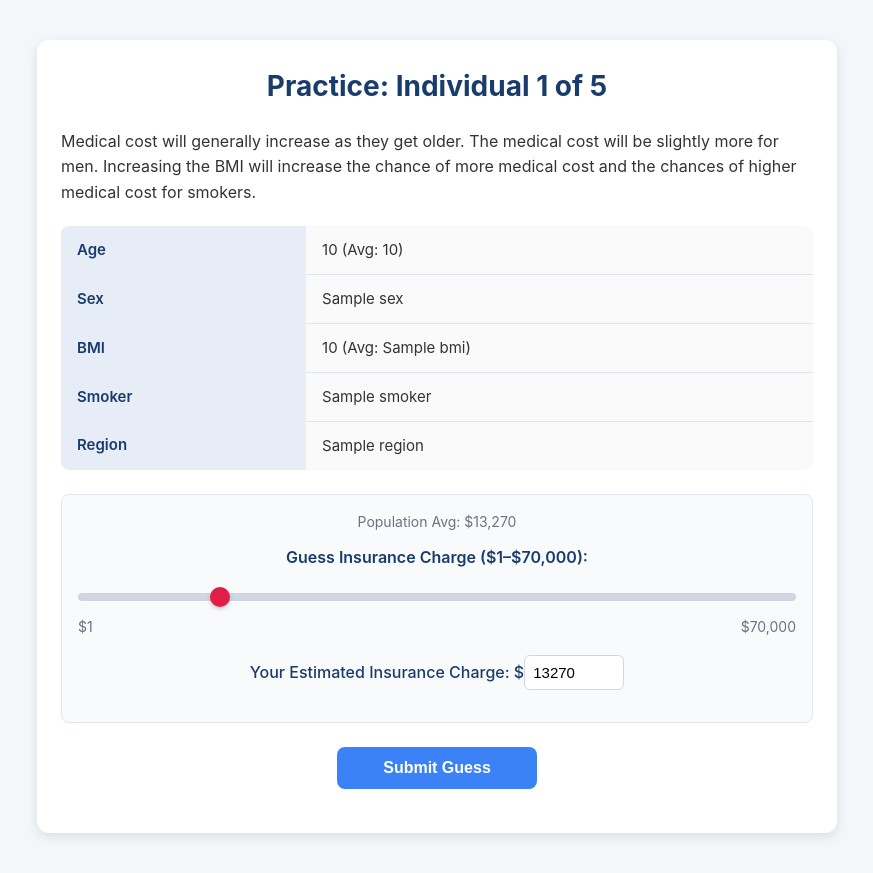
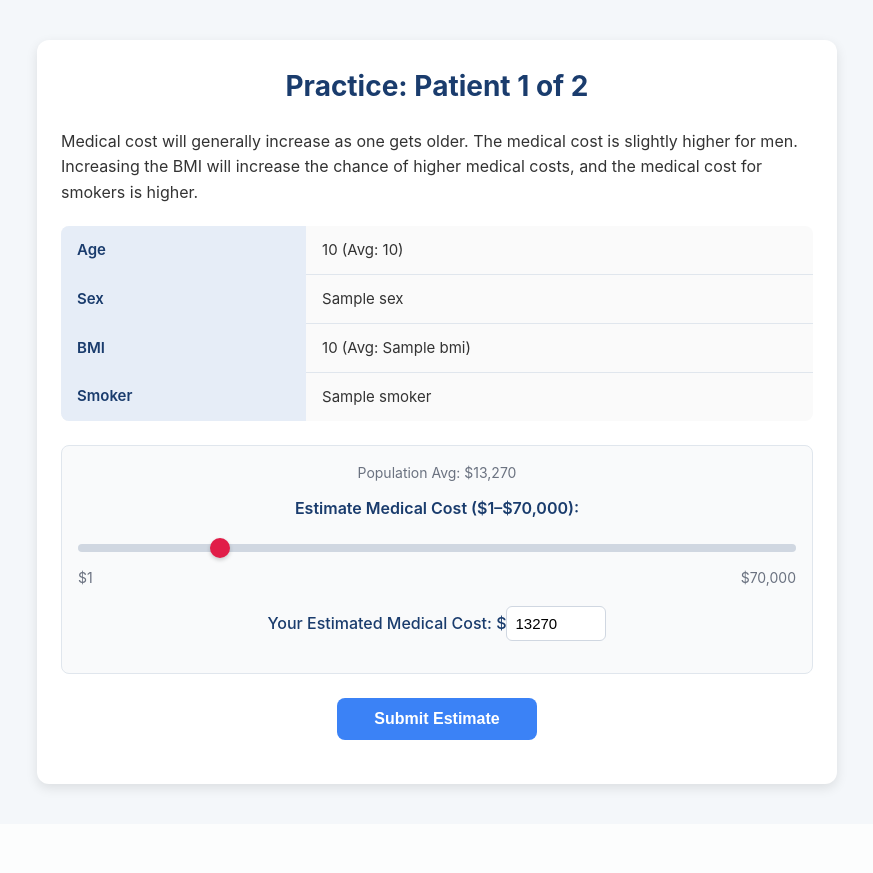
Before and after one commit to AMIRASRZAD/InsuranceExp, a Flask app: template templates/practice.html in a window 1280 px wide. Shown: the whole page, without its empty margins (203-1076 px from the left). After the commit the page ends 793 px from the top, so only its background shows below. Run offline with Flask 2, Linux system fonts and the light colour scheme; the template is opened without the code that fills it: most values are stand-ins (such as "Sample title", 1, 10 or a date in 2020); parts of the project's set-up code (start-up, migrations or seed data) failed here and were passed over; some libraries are stand-ins or nearby versions.

```diff
--- a/app.py
+++ b/app.py
@@ -117,9 +117,9 @@ def aleatoric_charts(level, predicted_charge, true_charge, task_id):
     plt.plot(x, y, color='#4CAF50')
     plt.fill_between(x, y, alpha=0.3, color='#4CAF50')
     plt.axvline(predicted_charge, color='#D32F2F', linestyle='--', label='Predicted Charge')
-    plt.xlabel('Insurance Charge (USD)')
+    plt.xlabel('Medical Cost (USD)')
     plt.ylabel('Likelihood')
-    plt.title('Charge Likelihood')
+    plt.title('Cost Likelihood')
     plt.gca().get_yaxis().set_visible(False)
     plt.tight_layout()
 
@@ -134,9 +134,9 @@ def sample_rows(condition):
     condition_map = {1: 'AI_only', 2: 'epistemic', 3: 'aleatoric'}
     condition_str = condition_map[condition]
     valid_rows = df[df['condition'].str.lower() == condition_str.lower()]
-    if len(valid_rows) != 16:
-        logging.warning(f"Expected 16 rows for condition {condition_str}, found {len(valid_rows)}")
-        valid_rows = df[df['condition'].isin(['AI_only', 'epistemic', 'aleatoric'])].sample(16, random_state=np.random.randint(1000))
+    if len(valid_rows) != 8:
+        logging.warning(f"Expected 8 rows for condition {condition_str}, found {len(valid_rows)}")
+        valid_rows = df[df['condition'].isin(['AI_only', 'epistemic', 'aleatoric'])].sample(8, random_state=np.random.randint(1000))
     sampled_rows = valid_rows.to_dict('records')
     random.shuffle(sampled_rows)
     for i, row in enumerate(sampled_rows):
@@ -144,7 +144,7 @@ def sample_rows(condition):
     return sampled_rows
 
 def get_practice_data():
-    return df[df['condition'] == 'practice'].sample(5, random_state=np.random.randint(1000)).to_dict('records')
+    return df[df['condition'] == 'practice'].sample(2, random_state=np.random.randint(1000)).to_dict('records')
 
 @app.route('/')
 def index():
@@ -181,7 +181,7 @@ def start():
 def practice():
     practice_index = session.get('practice_index', 0)
     practice_data = get_practice_data()
-    if practice_index >= 5:
+    if practice_index >= 2:
         return redirect(url_for('transition'))
 
     practice_row = practice_data[practice_index]
@@ -195,7 +195,7 @@ def practice():
                 raise ValueError
         except (ValueError, TypeError):
             logging.error(f"Invalid initial_guess: {initial_guess}")
-            return "Invalid charge guess. Please select a value between 1 and 70,000 USD.", 400
+            return "Invalid cost estimate. Please select a value between 1 and 70,000 USD.", 400
 
         session['practice_index'] += 1
         return render_template('practice_result.html',
@@ -208,8 +208,7 @@ def practice():
         'age': practice_row['age'],
         'sex': practice_row['sex'],
         'bmi': practice_row['bmi'],
-        'smoker': practice_row['smoker'],
-        'region': practice_row['region']
+        'smoker': practice_row['smoker']
     }
     return render_template('practice.html',
                          customer_info=customer_info,
@@ -224,13 +223,17 @@ def transition():
 def task():
     task_index = session.get('task_index', 0)
     tasks = session.get('tasks', [])
-    if task_index >= 16:
+    if task_index >= 8:
         max_retries = 3
         conn = None
         for attempt in range(max_retries):
             conn = db_pool.getconn()
             try:
                 with conn.cursor() as cur:
+                    # Log table schema
+                    cur.execute("SELECT column_name FROM information_schema.columns WHERE table_name = 'responses'")
+                    schema = [row[0] for row in cur.fetchall()]
+                    logging.debug(f"Responses table schema: {schema}")
                     for response in session.get('responses', []):
                         task_data = next(t for t in tasks if t['ID'] == response['ID'])
                         uncertainty_level = task_data.get('uncertainty_level', 1)
@@ -242,16 +245,24 @@ def task():
                         except (ValueError, TypeError):
                             logging.error(f"Non-integer uncertainty_level: {uncertainty_level}")
                             uncertainty_level = 1
+                        # Prepare response copy for logging
+                        log_response = response.copy()
+                        log_response['Created_At'] = log_response['Created_At'].isoformat()
+                        logging.debug(f"Response data: {json.dumps(log_response)}")
+                        insert_args = (
+                            session['participant_id'], response['Task_Number'], response['Condition'], response['Initial_Guess'],
+                            response['Final_Guess'], response['Predicted_Charge'], uncertainty_level,
+                            task_data['true_charges'], task_data['age'], task_data['sex'], task_data['bmi'],
+                            task_data['children'], task_data['smoker'], task_data['prediction_error'],
+                            task_data['total_uncertainty_std'], task_data['epistemic_uncertainty_std'], task_data['aleatoric_uncertainty_std'],
+                            response['Task_Duration_ms'], response['Created_At']
+                        )
+                        logging.debug(f"INSERT arguments: {insert_args}")
                         cur.execute(
                             "INSERT INTO responses (participant_id, task_number, condition, initial_guess, final_guess, predicted_charge, uncertainty_level, "
-                            "true_charge, age, sex, bmi, children, smoker, region, prediction_error, total_uncertainty_std, epistemic_uncertainty_std, aleatoric_uncertainty_std, task_duration_ms, created_at) "
-                            "VALUES (%s, %s, %s, %s, %s, %s, %s, %s, %s, %s, %s, %s, %s, %s, %s, %s, %s, %s, %s, %s)",
-                            (session['participant_id'], response['Task_Number'], response['Condition'], response['Initial_Guess'],
-                             response['Final_Guess'], response['Predicted_Charge'], uncertainty_level,
-                             task_data['true_charges'], task_data['age'], task_data['sex'], task_data['bmi'],
-                             task_data['children'], task_data['smoker'], task_data['region'], task_data['prediction_error'],
-                             task_data['total_uncertainty_std'], task_data['epistemic_uncertainty_std'], task_data['aleatoric_uncertainty_std'],
-                             response['Task_Duration_ms'], response['Created_At'])
+                            "true_charge, age, sex, bmi, children, smoker, prediction_error, total_uncertainty_std, epistemic_uncertainty_std, aleatoric_uncertainty_std, task_duration_ms, created_at) "
+                            "VALUES (%s, %s, %s, %s, %s, %s, %s, %s, %s, %s, %s, %s, %s, %s, %s, %s, %s, %s, %s)",
+                            insert_args
                         )
                     conn.commit()
                 logging.info("Database commit successful")
@@ -289,19 +300,17 @@ def task():
                 raise ValueError
         except (ValueError, TypeError):
             logging.error(f"Invalid initial_guess: {initial_guess}")
-            return "Invalid charge guess. Please select a value between 1 and 70,000 USD.", 400
+            return "Invalid cost estimate. Please select a value between 1 and 70,000 USD.", 400
         session['current_initial_guess'] = initial_guess
-        session['task_start_time'] = time.time()  # Record task start time
+        session['task_start_time'] = time.time()
         return redirect(url_for('stage2'))
 
     customer_info = {
         'age': task_data['age'],
         'sex': task_data['sex'],
         'bmi': task_data['bmi'],
-        'smoker': task_data['smoker'],
-        'region': task_data['region']
+        'smoker': task_data['smoker']
     }
-    session['task_start_time'] = time.time()  # Record task start time for GET request
     return render_template('assessment.html',
                          customer_info=customer_info,
                          averages=AVERAGES,
@@ -310,27 +319,22 @@ def task():
 @app.route('/stage2', methods=['GET', 'POST'])
 def stage2():
     task_index = session.get('task_index', 0)
-    task_data = session['tasks'][task_index]
+    task_data = session.get('tasks', [])[task_index]
     condition = session['condition']
     initial_guess = session.get('current_initial_guess')
     customer_number = task_index + 1
 
     if request.method == 'POST':
-        action = request.form.get('action')
-        if action == 'view' or not session.get('show_ai_info', False):
-            session['show_ai_info'] = True
-            return redirect(url_for('stage2'))
-        elif action == 'submit':
-            final_guess = request.form.get('final_guess_value')
-            try:
-                final_guess = float(final_guess)
-                if final_guess < 1 or final_guess > 70000:
-                    raise ValueError
-            except (ValueError, TypeError):
-                logging.error(f"Invalid final_guess: {final_guess}")
-                return "Invalid charge guess. Please select a value between 1 and 70,000 USD.", 400
-            session['current_final_guess'] = final_guess
-            return redirect(url_for('stage3'))
+        final_guess = request.form.get('final_guess_value')
+        try:
+            final_guess = float(final_guess)
+            if final_guess < 1 or final_guess > 70000:
+                raise ValueError
+        except (ValueError, TypeError):
+            logging.error(f"Invalid final_guess: {final_guess}")
+            return "Invalid cost estimate. Please select a value between 1 and 70,000 USD.", 400
+        session['current_final_guess'] = final_guess
+        return redirect(url_for('stage3'))
 
     predicted_charge = task_data['predicted_charges']
     info_data = None
@@ -344,14 +348,12 @@ def stage2():
         'age': task_data['age'],
         'sex': task_data['sex'],
         'bmi': task_data['bmi'],
-        'smoker': task_data['smoker'],
-        'region': task_data['region']
+        'smoker': task_data['smoker']
     }
 
     return render_template(f'review_condition{condition}.html',
                          predicted_charge=predicted_charge,
                          initial_guess=initial_guess,
-                         show_ai_info=session.get('show_ai_info', False),
                          info_data=info_data,
                          customer_number=customer_number,
                          customer_info=customer_info,
@@ -361,16 +363,15 @@ def stage2():
 def stage3():
     task_index = session.get('task_index', 0)
     tasks = session.get('tasks', [])
-    if task_index >= 16:
-        logging.error(f"Invalid task_index: {task_index}")
+    if task_index >= 8:
         return redirect(url_for('task'))
 
     task_data = tasks[task_index]
     initial_guess = session.get('current_initial_guess')
     final_guess = session.get('current_final_guess')
     task_start_time = session.get('task_start_time', time.time())
-    task_duration_ms = (time.time() - task_start_time) * 1000  # Duration in milliseconds
-    created_at = datetime.datetime.now()  # Record task completion timestamp
+    task_duration_ms = (time.time() - task_start_time) * 1000
+    created_at = datetime.datetime.now()
 
     if request.method == 'POST':
         session['responses'].append({
@@ -386,7 +387,6 @@ def stage3():
             'Created_At': created_at
         })
         session['task_index'] += 1
-        session.pop('show_ai_info', None)
         session.pop('current_initial_guess', None)
         session.pop('current_final_guess', None)
         session.pop('task_start_time', None)
--- a/templates/index.html
+++ b/templates/index.html
@@ -11,15 +11,14 @@
         <h1>Medical Cost Estimation Study</h1>
         <p>Thank you for participating in our research to estimate medical costs!</p>
         <h2>About the Study</h2>
-        <p>You are working in an insurance company and you will estimate medical costs (the expenses for healthcare services individuals incur) based on the following individual information:</p>
+        <p>Imagine that you are a medical insurance employee and you need to estimate medical costs (the expenses for healthcare services patients incur) based on the following patient information:</p>
         <ul>
             <li>Age</li>
             <li>Sex</li>
             <li>BMI (Body Mass Index)</li>
             <li>Smoker Status</li>
-            <li>Region</li>
         </ul>
-        <p>There are some practice questions to help you get accurate estimates and then the main questions will be shown.</p>
+        <p>There are two practice tasks to help you get accurate estimates, followed by eight main tasks.</p>
         <h2>Time</h2>
         <p>~10–15 minutes</p>
         <form action="{{ url_for('start') }}" method="post">
--- a/templates/practice.html
+++ b/templates/practice.html
@@ -3,34 +3,33 @@
 <head>
     <meta charset="UTF-8">
     <meta name="viewport" content="width=device-width, initial-scale=1.0">
-    <title>Practice: Individual {{ customer_number }} of 5</title>
+    <title>Practice: Patient {{ customer_number }} of 2</title>
     <link rel="stylesheet" href="/static/styles.css">
     <script src="/static/slider.js"></script>
 </head>
 <body>
     <div class="container">
-        <h1>Practice: Individual {{ customer_number }} of 5</h1>
-        <p>Medical cost will generally increase as they get older. The medical cost will be slightly more for men. Increasing the BMI will increase the chance of more medical cost and the chances of higher medical cost for smokers.</p>
+        <h1>Practice: Patient {{ customer_number }} of 2</h1>
+        <p>Medical cost will generally increase as one gets older. The medical cost is slightly higher for men. Increasing the BMI will increase the chance of higher medical costs, and the medical cost for smokers is higher.</p>
         <table class="info-table">
             <tr><th>Age</th><td>{{ customer_info['age'] }} (Avg: {{ averages['age'] }})</td></tr>
             <tr><th>Sex</th><td>{{ customer_info['sex'] }}</td></tr>
             <tr><th>BMI</th><td>{{ customer_info['bmi']|round(1) }} (Avg: {{ averages['bmi'] }})</td></tr>
             <tr><th>Smoker</th><td>{{ customer_info['smoker'] }}</td></tr>
-            <tr><th>Region</th><td>{{ customer_info['region'] }}</td></tr>
         </table>
         <form id="guess-form" action="{{ url_for('practice') }}" method="post">
             <div class="slider-container">
                 <span class="population-avg">Population Avg: $13,270</span>
-                <label for="initial_guess">Guess Insurance Charge ($1–$70,000):</label>
+                <label for="initial_guess">Estimate Medical Cost ($1–$70,000):</label>
                 <input type="range" id="initial_guess" name="initial_guess" min="1" max="70000" value="13270">
                 <div class="slider-labels">
                     <span>$1</span>
                     <span>$70,000</span>
                 </div>
                 <input type="hidden" id="initial_guess_value" name="initial_guess_value" value="13270">
-                <p>Your Estimated Insurance Charge: $<input type="number" id="initial_guess_number" name="initial_guess_number" min="1" max="70000" value="13270"></p>
+                <p>Your Estimated Medical Cost: $<input type="number" id="initial_guess_number" name="initial_guess_number" min="1" max="70000" value="13270"></p>
             </div>
-            <button type="submit">Submit Guess</button>
+            <button type="submit">Submit Estimate</button>
         </form>
     </div>
 </body>
--- a/templates/practice_info.html
+++ b/templates/practice_info.html
@@ -9,7 +9,7 @@
 <body>
     <div class="container">
         <h1>Practice Information</h1>
-        <p>Given the information of individuals, medical cost will generally increase as they get older. The medical cost will be slightly more for men. Increasing the BMI will increase the chance of more medical cost and the chances of higher medical cost for smokers.</p>
+        <p>Medical cost will generally increase as one gets older. The medical cost is slightly higher for men. Increasing the BMI will increase the chance of higher medical costs, and the medical cost for smokers is higher.</p>
         <form action="{{ url_for('practice') }}" method="get">
             <button type="submit">Start Practice</button>
         </form>
```
Also changed, not shown: templates/assessment.html (+6 -6 lines), templates/practice_result.html (+4 -5 lines), templates/results.html (+6 -6 lines), templates/review_condition1.html (+8 -16 lines), templates/review_condition2.html (+8 -16 lines), templates/review_condition3.html (+9 -17 lines), templates/transition.html (+6 -18 lines), 1 other file.
